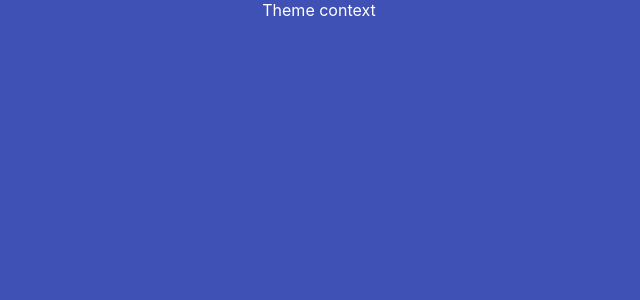
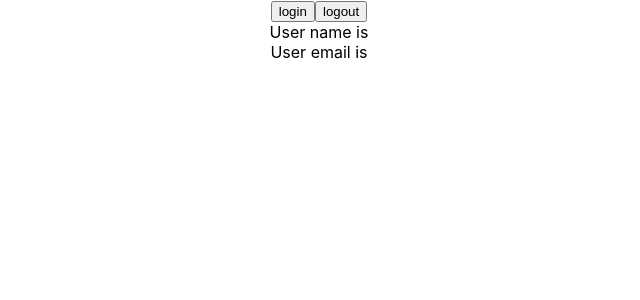
Before and after one commit to ahnge/react-ts-tut, a React (Create React App) app: page / in a window 1280 px wide. Shown: the top 300 px of the page, without its empty margins (321-961 px from the left). Built offline with nearby package versions, Linux system fonts and the light colour scheme.

Commit message:
User context

```diff
--- a/src/App.tsx
+++ b/src/App.tsx
@@ -1,6 +1,8 @@
 import "./App.css";
-import { ThemeContextProvider } from "./components/context/ThemeContext";
-import Box from "./components/context/Box";
+import User from "./components/context/User";
+import { UserContextProvider } from "./components/context/UserContext";
+// import { ThemeContextProvider } from "./components/context/ThemeContext";
+// import Box from "./components/context/Box";
 // import Counter from "./components/state/Counter";
 // import Container from "./components/Container";
 // import User from "./components/state/User";
@@ -33,31 +35,11 @@
   //   },
   // ];
   return (
-    <ThemeContextProvider>
+    <UserContextProvider>
       <div className="App">
-        {/* <Greet name="Nayzaw" messageCount={20} isLoggedin={false} />
-      <Person name={name} />
-      <PersonList names={names} /> */}
-        {/* <Greet name="Nayzaw" isLoggedin={true} />
-      <Status status="success" />
-      <Oscar>
-        <Heading>And the oscar goes to me</Heading>
-      </Oscar> */}
-        {/* <Button
-        handleClick={(e, number) => {
-          console.log("button Clicked", e.target, number);
-        }}
-      /> */}
-        {/* <Input
-        value="Hello nayzaw"
-        handleChange={(e) => console.log(`Hello ${e.target.value}`)}
-      /> */}
-        {/* <Container styles={{ padding: "1px", border: "1px solid black" }} /> */}
-        {/* <User /> */}
-        {/* <Counter /> */}
-        <Box />
+        <User />
       </div>
-    </ThemeContextProvider>
+    </UserContextProvider>
   );
 }
 
--- /dev/null
+++ b/src/components/context/User.tsx
@@ -0,0 +1,21 @@
+import { useContext } from "react";
+import { UserContext } from "./UserContext";
+const User = () => {
+  const userContext = useContext(UserContext);
+  const handleLogin = () => {
+    userContext.setUser({ name: "nayzaw", email: "a@a.com" });
+  };
+  const handleLogout = () => {
+    userContext.setUser(null);
+  };
+  return (
+    <div>
+      <button onClick={handleLogin}>login</button>
+      <button onClick={handleLogout}>logout</button>
+      <div>User name is {userContext.user?.name}</div>
+      <div>User email is {userContext.user?.email}</div>
+    </div>
+  );
+};
+
+export default User;
--- /dev/null
+++ b/src/components/context/UserContext.tsx
@@ -0,0 +1,26 @@
+import { createContext, useState } from "react";
+
+export type AuthUser = {
+  name: string;
+  email: string;
+};
+
+type UserContextProviderProps = {
+  children: React.ReactNode;
+};
+
+type UserContextType = {
+  user: AuthUser | null;
+  setUser: React.Dispatch<React.SetStateAction<AuthUser | null>>;
+};
+
+export const UserContext = createContext({} as UserContextType);
+
+export const UserContextProvider = ({ children }: UserContextProviderProps) => {
+  const [user, setUser] = useState<null | AuthUser>(null);
+  return (
+    <UserContext.Provider value={{ user, setUser }}>
+      {children}
+    </UserContext.Provider>
+  );
+};
```
